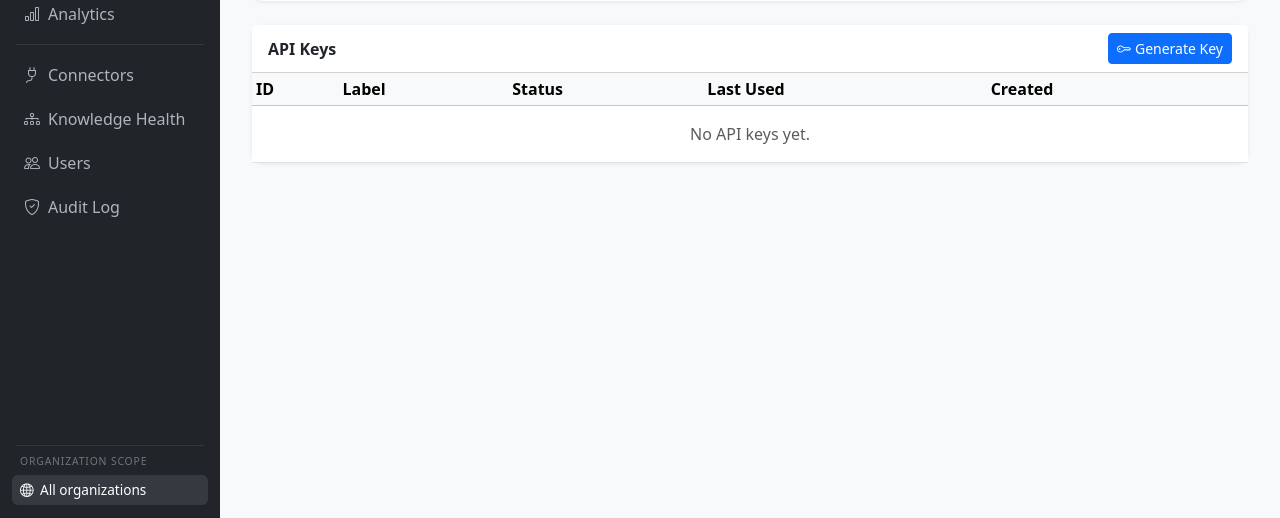
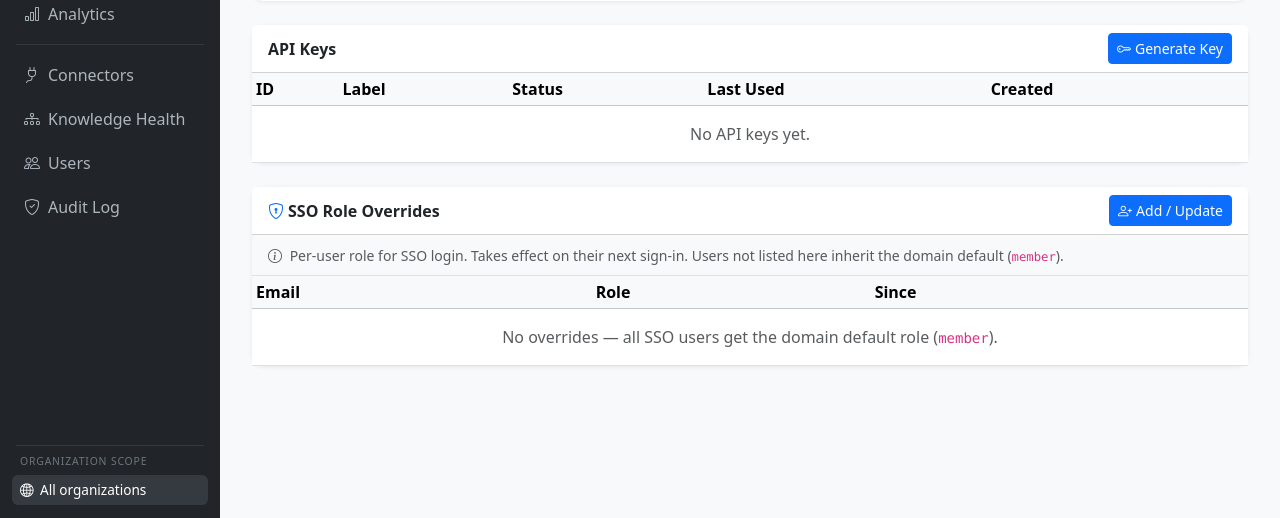
Before and after one commit to vishnubv89/rag-platform, a FastAPI app: page /orgs/1 in a window 1280 px wide. Shown: the part 282-800 px from the top of the page. Run offline with FastAPI, Linux system fonts and the light colour scheme; the visitor is signed in with stand-in values (Sample User, id 1); data that the repository does not hold is empty.

Commit message:
feat(admin-ui): SSO role management panel on org detail page
- admin_router: GET/PUT/DELETE /admin/orgs/{org_id}/sso-roles
  PUT upserts (create or update), DELETE removes override so user
  falls back to domain default_role on next login

- admin-ui client: list_sso_roles, upsert_sso_role, delete_sso_role

- orgs router: fetches sso_roles alongside keys for org detail page,
  handles POST /orgs/{id}/sso-roles and /sso-roles/{email}/delete

- org_detail.html: SSO Role Overrides card with table + modal
  Shows badge-coded roles (admin=warning, superadmin=danger, member=secondary)
  Add/Update modal with email + role select; Remove button per row

Co-Authored-By: Claude Sonnet 4.5 <noreply@anthropic.com>

```diff
--- a/admin-ui/src/admin_ui/client.py
+++ b/admin-ui/src/admin_ui/client.py
@@ -115,6 +115,18 @@ async def create_key(org_id: int, label: str) -> dict:
 
 async def revoke_key(org_id: int, key_id: int) -> None:
     await _delete(f"/admin/orgs/{org_id}/keys/{key_id}")
+
+
+# ── SSO Roles ─────────────────────────────────────────────────────────────────
+
+async def list_sso_roles(org_id: int) -> list:
+    return await _get(f"/admin/orgs/{org_id}/sso-roles")
+
+async def upsert_sso_role(org_id: int, email: str, role: str) -> dict:
+    return await _put(f"/admin/orgs/{org_id}/sso-roles", json={"email": email, "role": role})
+
+async def delete_sso_role(org_id: int, email: str) -> None:
+    await _delete(f"/admin/orgs/{org_id}/sso-roles/{email}")
 
 
 # ── Documents ─────────────────────────────────────────────────────────────────
--- a/admin-ui/src/admin_ui/routers/orgs.py
+++ b/admin-ui/src/admin_ui/routers/orgs.py
@@ -31,8 +31,9 @@ async def org_detail(request: Request, org_id: int, new_key: str | None = None):
     try:
         org = await client.get_org(org_id)
         keys = await client.list_keys(org_id)
+        sso_roles = await client.list_sso_roles(org_id)
     except Exception as e:
-        org, keys = {}, []
+        org, keys, sso_roles = {}, [], []
         request.state.error = str(e)
 
     return request.app.state.templates.TemplateResponse(
@@ -41,6 +42,7 @@ async def org_detail(request: Request, org_id: int, new_key: str | None = None):
         {
             "org": org,
             "keys": keys,
+            "sso_roles": sso_roles,
             "new_key": new_key,
             "active_page": "orgs",
         },
@@ -64,3 +66,17 @@ async def revoke_key(org_id: int, key_id: int):
 async def toggle_org(org_id: int, is_active: str = Form("true")):
     await client.patch_org(org_id, is_active=(is_active == "true"))
     return RedirectResponse("/orgs", status_code=303)
+
+
+# ── SSO Role Management ───────────────────────────────────────────────────────
+
+@router.post("/orgs/{org_id}/sso-roles")
+async def add_sso_role(org_id: int, email: str = Form(...), role: str = Form(...)):
+    await client.upsert_sso_role(org_id=org_id, email=email, role=role)
+    return RedirectResponse(f"/orgs/{org_id}#sso-roles", status_code=303)
+
+
+@router.post("/orgs/{org_id}/sso-roles/{email}/delete")
+async def remove_sso_role(org_id: int, email: str):
+    await client.delete_sso_role(org_id=org_id, email=email)
+    return RedirectResponse(f"/orgs/{org_id}#sso-roles", status_code=303)
--- a/admin-ui/src/admin_ui/templates/org_detail.html
+++ b/admin-ui/src/admin_ui/templates/org_detail.html
@@ -64,6 +64,100 @@
   </div>
 </div>
 
+<!-- SSO Role Management -->
+<div class="card stat-card mt-4" id="sso-roles">
+  <div class="card-header bg-white d-flex justify-content-between align-items-center">
+    <span class="fw-semibold">
+      <i class="bi bi-shield-lock me-1 text-primary"></i>SSO Role Overrides
+    </span>
+    <button class="btn btn-sm btn-primary" data-bs-toggle="modal" data-bs-target="#addRoleModal">
+      <i class="bi bi-person-plus me-1"></i>Add / Update
+    </button>
+  </div>
+  <div class="card-body p-0">
+    <div class="px-3 py-2 bg-light border-bottom">
+      <small class="text-muted">
+        <i class="bi bi-info-circle me-1"></i>
+        Per-user role for SSO login. Takes effect on their next sign-in.
+        Users not listed here inherit the domain default (<code>member</code>).
+      </small>
+    </div>
+    <table class="table table-sm mb-0">
+      <thead class="table-light">
+        <tr>
+          <th>Email</th>
+          <th>Role</th>
+          <th>Since</th>
+          <th></th>
+        </tr>
+      </thead>
+      <tbody>
+      {% for r in sso_roles %}
+      <tr>
+        <td>{{ r.email }}</td>
+        <td>
+          {% if r.role == 'admin' %}
+            <span class="badge bg-warning text-dark">admin</span>
+          {% elif r.role == 'superadmin' %}
+            <span class="badge bg-danger">superadmin</span>
+          {% else %}
+            <span class="badge bg-secondary">member</span>
+          {% endif %}
+        </td>
+        <td class="text-muted small">{{ r.created_at[:10] if r.created_at else '—' }}</td>
+        <td>
+          <form method="post" action="/orgs/{{ org.id }}/sso-roles/{{ r.email }}/delete"
+                onsubmit="return confirm('Remove role override for {{ r.email }}?')">
+            <button class="btn btn-sm btn-outline-danger">Remove</button>
+          </form>
+        </td>
+      </tr>
+      {% else %}
+      <tr>
+        <td colspan="4" class="text-center text-muted py-3">
+          No overrides — all SSO users get the domain default role (<code>member</code>).
+        </td>
+      </tr>
+      {% endfor %}
+      </tbody>
+    </table>
+  </div>
+</div>
+
+<!-- Add / Update SSO Role Modal -->
+<div class="modal fade" id="addRoleModal" tabindex="-1">
+  <div class="modal-dialog">
+    <div class="modal-content">
+      <form method="post" action="/orgs/{{ org.id }}/sso-roles">
+        <div class="modal-header">
+          <h5 class="modal-title">Add / Update SSO Role</h5>
+          <button type="button" class="btn-close" data-bs-dismiss="modal"></button>
+        </div>
+        <div class="modal-body">
+          <div class="mb-3">
+            <label class="form-label fw-semibold">Email <span class="text-danger">*</span></label>
+            <input class="form-control" name="email" type="email"
+                   placeholder="alice@excel.com" required>
+            <div class="form-text">Must match the user's Zitadel login email exactly.</div>
+          </div>
+          <div class="mb-1">
+            <label class="form-label fw-semibold">Role <span class="text-danger">*</span></label>
+            <select class="form-select" name="role" required>
+              <option value="member">member — chat only</option>
+              <option value="admin">admin — manage org docs &amp; users</option>
+              <option value="superadmin">superadmin — full platform access</option>
+            </select>
+          </div>
+        </div>
+        <div class="modal-footer">
+          <button type="button" class="btn btn-secondary" data-bs-dismiss="modal">Cancel</button>
+          <button type="submit" class="btn btn-primary">Save</button>
+        </div>
+      </form>
+    </div>
+  </div>
+</div>
+
 <!-- Generate Key Modal -->
 <div class="modal fade" id="newKeyModal" tabindex="-1">
   <div class="modal-dialog">
```
Also changed, not shown: backend/src/rag_chatbot/api/admin_router.py (+79 -0 lines).
